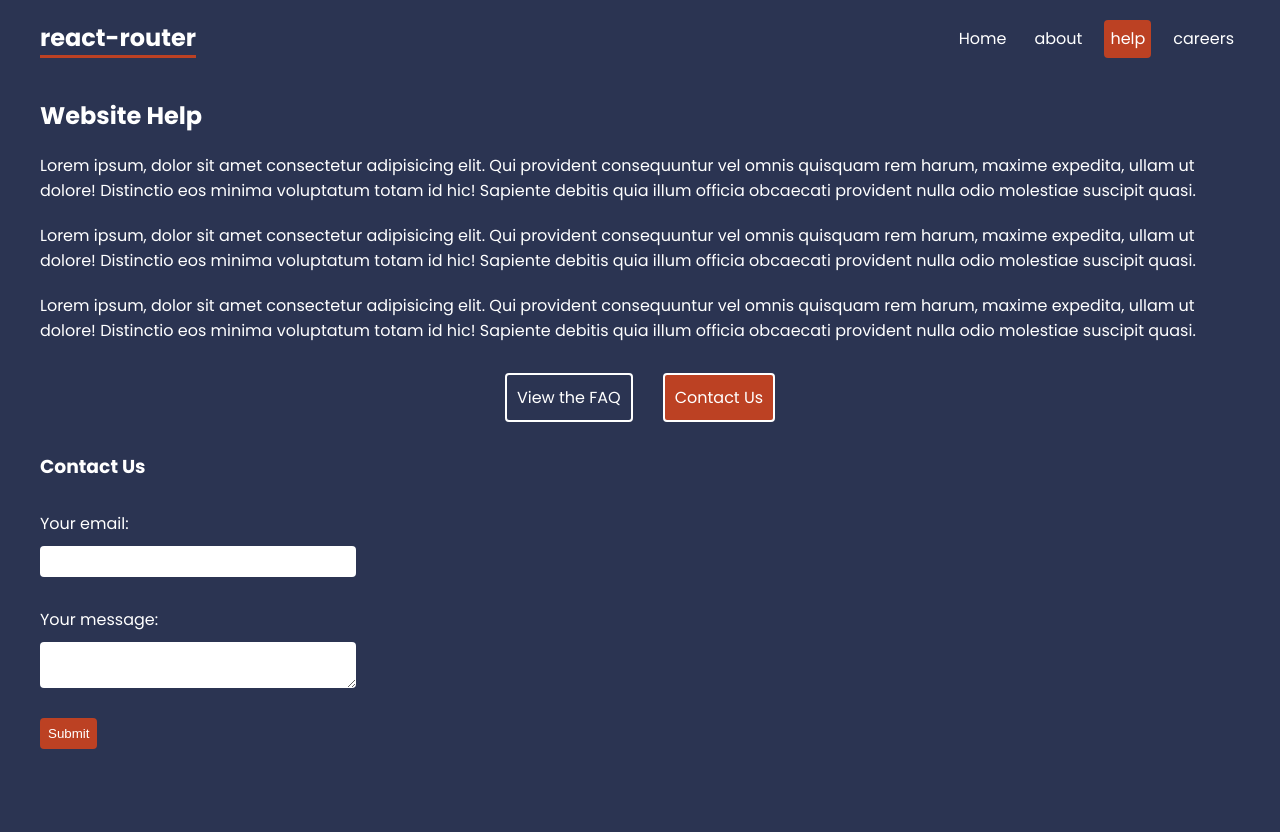
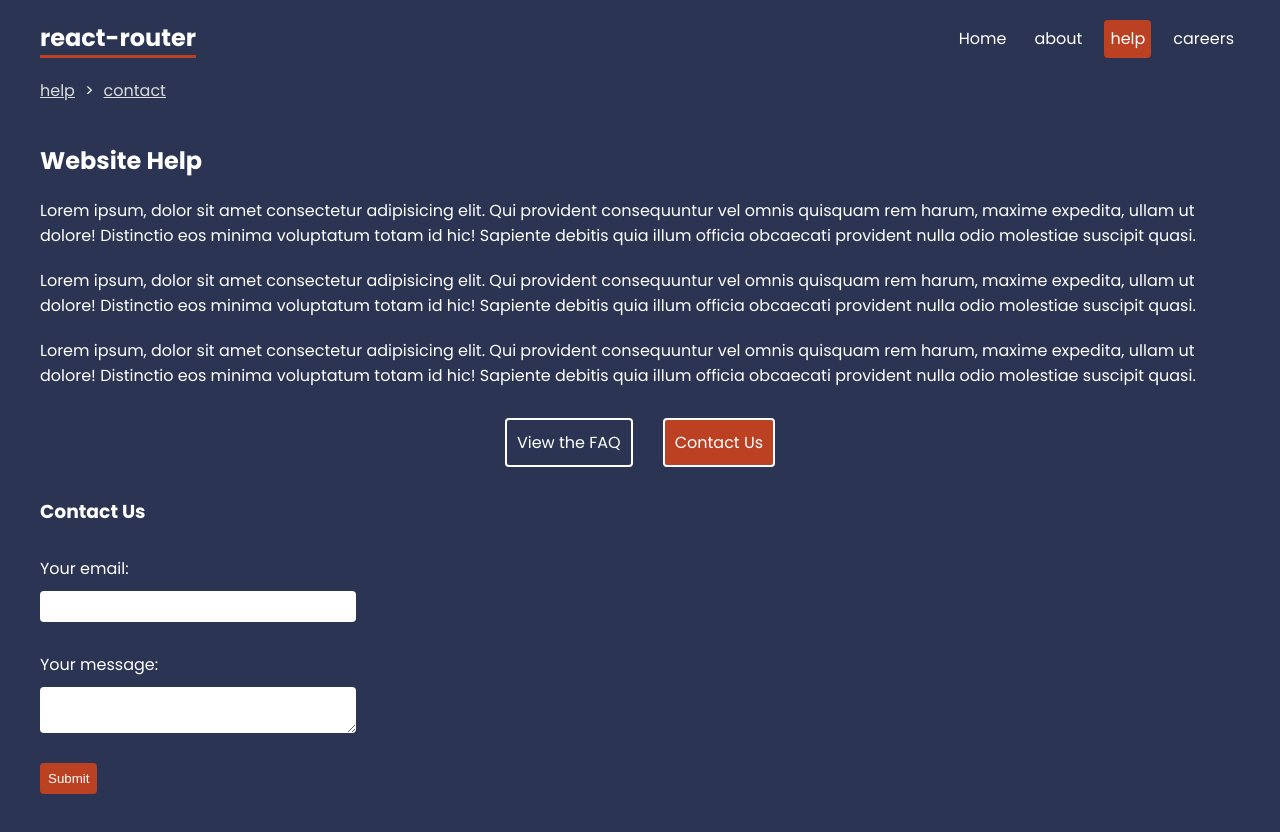
Before and after one commit to ashfaqrafin/learning-react-router, a React (Create React App) app: page /help/contact in a window 1280 px wide. Shown: the top 832 px of the page. Before the commit the page ends 809 px from the top, so only its background shows below. Built offline with nearby package versions, Linux system fonts and the light colour scheme.

Commit message:
learned about braedcrumbs

```diff
--- /dev/null
+++ b/src/components/Breadcrumbs.jsx
@@ -0,0 +1,22 @@
+import { Link, useLocation } from "react-router-dom";
+
+const Breadcrumbs = () => {
+  const location = useLocation();
+  let currentLink = "";
+
+  const crumbs = location.pathname
+    .split("/")
+    .filter((crumb) => crumb != "")
+    .map((crumb) => {
+      currentLink += "/" + crumb;
+      return (
+        <div className="crumb" key={crumb}>
+          <Link to={currentLink}>{crumb}</Link>
+        </div>
+      );
+    });
+
+  return <div className="breadcrumbs">{crumbs}</div>;
+};
+
+export default Breadcrumbs;
--- a/src/layouts/RootLayout.jsx
+++ b/src/layouts/RootLayout.jsx
@@ -1,5 +1,6 @@
 import React from "react";
 import { NavLink, Outlet } from "react-router-dom";
+import Breadcrumbs from "../components/Breadcrumbs";
 
 export default function RootLayout() {
   return (
@@ -13,6 +14,7 @@
           <NavLink to="help">help</NavLink>
           <NavLink to="careers">careers</NavLink>
         </nav>
+        <Breadcrumbs />
       </header>
       <main>
         <Outlet />
```
